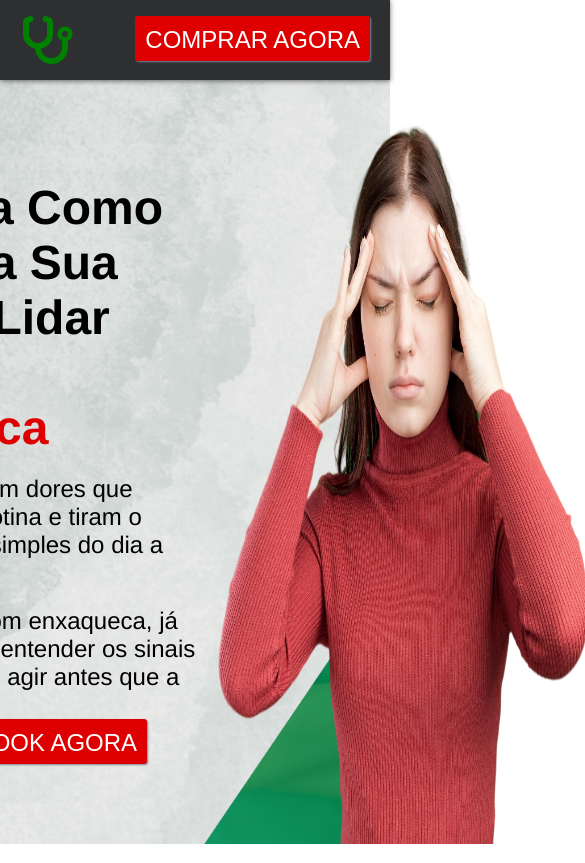
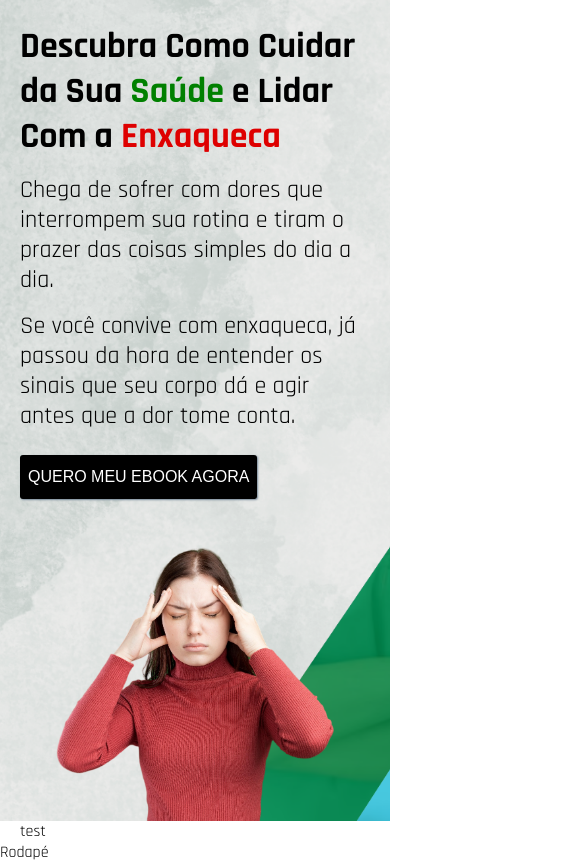
Before and after one commit to LucasCosta0117/landing-page-enxaqueca, a Vue app: page / in a window 390 px wide. Shown: the top 863 px of the page, 585 px wide, since content can reach past the window. Built offline with nearby package versions, Linux system fonts and the light colour scheme.

Commit message:
refactor: implementa lógica de desenvolvimento 'Mobile first'

```diff
--- a/src/App.vue
+++ b/src/App.vue
@@ -1,30 +1,22 @@
 <template>
-  <top-nav-bar></top-nav-bar>
   <home-page></home-page>
 </template>
 
 <script>
 import HomePage from './pages/HomePage.vue'
-import TopNavBar from './components/TopNavBar.vue'
 
 export default {
   name: 'App',
   components: {
-    HomePage,
-    TopNavBar
+    HomePage
   }
 }
 </script>
 
 <style>
 #app {
-  font-family: Avenir, Helvetica, Arial, sans-serif;
+  font-family: 'Rajdhani', Avenir, Helvetica, Arial, sans-serif;
   -webkit-font-smoothing: antialiased;
   -moz-osx-font-smoothing: grayscale;
-  font-size: 100%;
-  box-sizing: border-box;
-  margin: 0;
-  padding: 0;
-  border: 0;
 }
 </style>
--- a/src/assets/styles.css
+++ b/src/assets/styles.css
@@ -40,11 +40,12 @@
 
 /* Estilo global. Aplicação do 'reset css' */
 * {
+    box-sizing: border-box;
     margin: 0;
     padding: 0;
-    box-sizing: border-box;
 }
 html, body {
     width: 100%;
     height: 100%;
+    font-size: 16px;
 }
--- a/src/components/SallButton.vue
+++ b/src/components/SallButton.vue
@@ -23,7 +23,7 @@ export default {
          */
         btnBgColor: {
             type: String,
-            default: '#DE0000'
+            default: '#000000'
         },
         /**
          * Texto exibido no botão
@@ -48,13 +48,14 @@ export default {
 .btn-input {
     background: v-bind(btnBgColor);
     color: v-bind(btnTextColor);
-    min-width: 230px;
-    height: 45px;
-    padding: 10px;
+    font-size: 1rem;
+    min-width: 7.5rem;
+    max-width: 10;
+    height: 2.75rem;
+    padding: 0.5rem;
     border: none;
-    border-radius: 3px;
-    font-size: 24px;
-    box-shadow: 1px 1px 2px lightslategray;
+    border-radius: 0.1875rem;
+    box-shadow: 0.0625rem 0.0625rem 0.125rem lightslategray;
 }
 .btn-input:hover {
     transform: scale(0.98);
--- a/src/components/TopNavBar.vue
+++ b/src/components/TopNavBar.vue
@@ -2,7 +2,7 @@
   <nav class="top-nav-bar-container">
     <div class="nav-content">
       <div class="logo-box">
-        <font-awesome-icon icon="stethoscope" size="3x" fade style="color: green"/>
+        <font-awesome-icon icon="stethoscope" size="2x" fade style="color: green"/>
       </div>
       <div class="btn-box">
         <sall-button/>
@@ -37,7 +37,9 @@ export default {
     justify-content: center;
     align-items: center;
     width: 100%;
-    height: 80px;
+    max-width: 480px;
+    margin: 0 auto;
+    height: 3rem;
     box-shadow: 0px 1px 5px rgba(71, 71, 71, 0.8);
     background: #2D2F31;
     position: fixed;
--- a/src/pages/HomePage.vue
+++ b/src/pages/HomePage.vue
@@ -1,22 +1,25 @@
 <template>
   <div class="home-view-container">
     <div class="home-content">
-      <section id="section-01">
-        <div class="section-content">
+      <section id="section1" class="section-content">
         <div class="text-box">
           <h1>Descubra Como Cuidar da Sua <span class="green-highlight">Saúde</span> e Lidar Com a <span class="red-highlight">Enxaqueca</span></h1>
           <p>Chega de sofrer com dores que interrompem sua rotina e tiram o prazer das coisas simples do dia a dia.</p>
           <p>Se você convive com enxaqueca, já passou da hora de entender os sinais que seu corpo dá e agir antes que a dor tome conta.</p>
+          <div class="btn-input">
             <sall-button :btnTextValue="label.btnSec1" />
+          </div>
         </div>
         <div class="image-box">
           <img src="../assets/images/woman-headache.png" alt="Mulher com as mãos na cabeça">
-          </div>
         </div>
       </section>
       <section id="section-02" class="section-content">
         test
       </section>
+    </div>
+    <div class="footer-content">
+      Rodapé
     </div>
   </div>
 </template>
@@ -40,7 +43,11 @@ export default {
           label: {
             btnSec1:'QUERO MEU EBOOK AGORA'
           },
+          /**
+           * Cor para os botões de download durante as seções
+           */
           colorBtn: {
+            btnSec1: '#DE0000',
             btnSec2: '#6DD19D'
           }
         }
@@ -51,58 +58,41 @@ export default {
 
 <style scoped>
 .home-view-container {
-  /* Definições gerais */
+  width: 100%;
+  max-width: 480px;
+  margin: 0 auto;
 }
-.home-content {
-  /* Def dos conteúdos, largura máxima e etc */
-}
-section {
-  display: flex;
-  justify-content: center;
-}
-#section-01 {
+#section1 {
   background-image: url('../assets/images/bg-01.png');
   background-size: cover;
   background-repeat: no-repeat;
   background-position: center;
-  height: 100vh;
-  padding-top: 80px; /* afastar o conteúdo principal da nav-bar*/
 }
 .section-content {
   display: flex;
-  flex-direction: row;
-  width: 1640px;
-  padding: 0px 20px;
-}
-.text-box {
-  width: 780px;
-  height: 100%;
-  margin-right: 20px;
+  flex-direction: column;
+  padding: 0 1.25rem;
 }
 .text-box h1 {
-  margin-top: 100px;
-  font-size: 48px;
-  font-weight: 600;
+  font-size: 2.25rem;
+  font-weight: 700;
+  margin-top: 1.5rem;
 }
 .text-box p {
-  font-size: 24px;
-  font-weight: 300;
-  margin-top: 20px;
+  font-size: 1.5rem;
+  font-weight: 400;
+  margin-top: 1rem;
 }
-.text-box .sall-btn {
-  margin-top: 200px;
-}
-#btn-sec {
-  margin-top: 450px;
+.text-box .btn-input {
+  margin-top: 1.5rem;
 }
 .image-box {
   display: flex;
-  align-items: flex-end;
-  height: 100%;
+  justify-content: center;
 }
 .image-box img {
-  max-width: 100%;
-  height: 720px;
+  margin-top: 3rem;
+  width: 80%;
 }
 .green-highlight {
   color: green;
```
Lines whose indentation alone changed are shown as unchanged.
